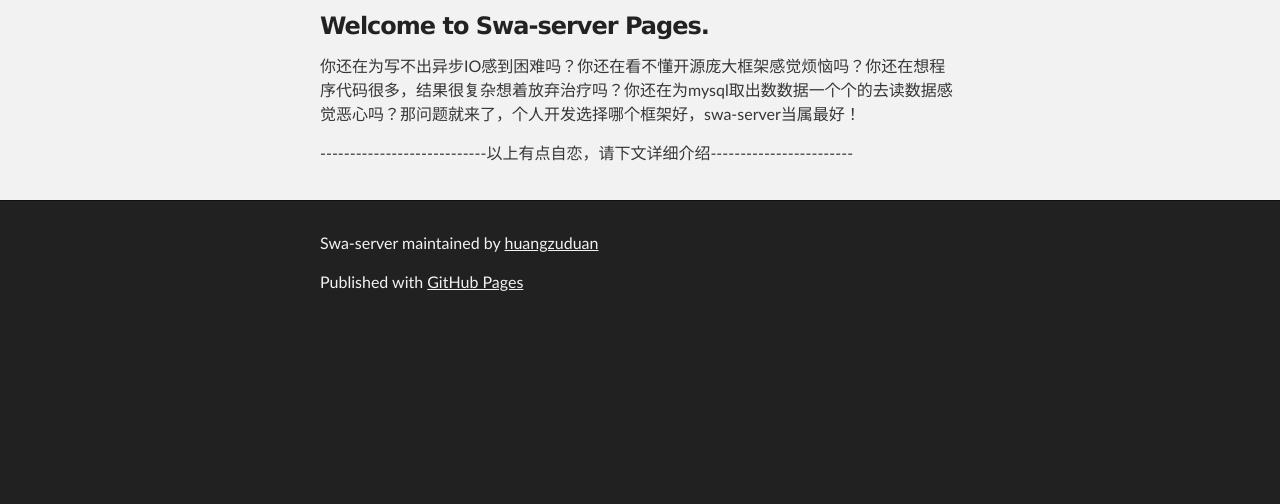
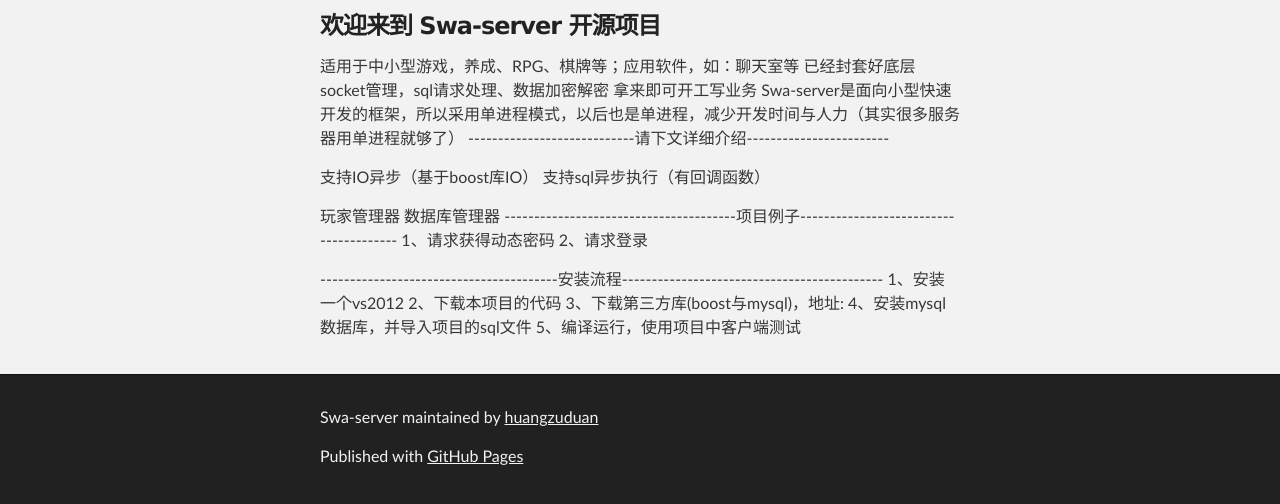
Before and after one commit to huangzuduan/SWA-Server, a plain HTML site: page index.html in a window 1280 px wide. Shown: the part 288-792 px from the top of the page. Drawn offline with Linux system fonts and the light colour scheme.

```diff
--- a/index.html
+++ b/index.html
@@ -32,11 +32,29 @@
     <div id="main_content_wrap" class="outer">
       <section id="main_content" class="inner">
         <h3>
-<a id="welcome-to-swa-server-pages" class="anchor" href="#welcome-to-swa-server-pages" aria-hidden="true"><span class="octicon octicon-link"></span></a>Welcome to Swa-server Pages.</h3>
+<a id="欢迎来到-swa-server-开源项目" class="anchor" href="#%E6%AC%A2%E8%BF%8E%E6%9D%A5%E5%88%B0-swa-server-%E5%BC%80%E6%BA%90%E9%A1%B9%E7%9B%AE" aria-hidden="true"><span class="octicon octicon-link"></span></a>欢迎来到 Swa-server 开源项目</h3>
 
-<p>你还在为写不出异步IO感到困难吗？你还在看不懂开源庞大框架感觉烦恼吗？你还在想程序代码很多，结果很复杂想着放弃治疗吗？你还在为mysql取出数数据一个个的去读数据感觉恶心吗？那问题就来了，个人开发选择哪个框架好，swa-server当属最好！</p>
+<p>适用于中小型游戏，养成、RPG、棋牌等；应用软件，如：聊天室等
+已经封套好底层socket管理，sql请求处理、数据加密解密
+拿来即可开工写业务
+Swa-server是面向小型快速开发的框架，所以采用单进程模式，以后也是单进程，减少开发时间与人力（其实很多服务器用单进程就够了）
+----------------------------请下文详细介绍------------------------</p>
 
-<p>----------------------------以上有点自恋，请下文详细介绍------------------------</p>
+<p>支持IO异步（基于boost库IO）
+支持sql异步执行（有回调函数）</p>
+
+<p>玩家管理器
+数据库管理器
+---------------------------------------项目例子---------------------------------------
+1、请求获得动态密码
+2、请求登录</p>
+
+<p>----------------------------------------安装流程--------------------------------------------
+1、安装一个vs2012
+2、下载本项目的代码
+3、下载第三方库(boost与mysql)，地址:
+4、安装mysql数据库，并导入项目的sql文件
+5、编译运行，使用项目中客户端测试</p>
       </section>
     </div>
 
--- a/params.json
+++ b/params.json
@@ -1 +1 @@
-{"name":"Swa-server","tagline":"简单高效Socket框架-可用于中小型游戏、应用开发（拿来即可使用）","body":"### Welcome to Swa-server Pages.\r\n你还在为写不出异步IO感到困难吗？你还在看不懂开源庞大框架感觉烦恼吗？你还在想程序代码很多，结果很复杂想着放弃治疗吗？你还在为mysql取出数数据一个个的去读数据感觉恶心吗？那问题就来了，个人开发选择哪个框架好，swa-server当属最好！\r\n\r\n----------------------------以上有点自恋，请下文详细介绍------------------------\r\n\r\n\r\n","google":"","note":"Don't delete this file! It's used internally to help with page regeneration."}
+{"name":"Swa-server","tagline":"简单高效Socket框架-可用于中小型游戏、应用开发（拿来即可使用）","body":"### 欢迎来到 Swa-server 开源项目\r\n\r\n适用于中小型游戏，养成、RPG、棋牌等；应用软件，如：聊天室等\r\n已经封套好底层socket管理，sql请求处理、数据加密解密\r\n拿来即可开工写业务\r\nSwa-server是面向小型快速开发的框架，所以采用单进程模式，以后也是单进程，减少开发时间与人力（其实很多服务器用单进程就够了）\r\n----------------------------请下文详细介绍------------------------\r\n\r\n支持IO异步（基于boost库IO）\r\n支持sql异步执行（有回调函数）\r\n\r\n玩家管理器\r\n数据库管理器\r\n---------------------------------------项目例子---------------------------------------\r\n1、请求获得动态密码\r\n2、请求登录\r\n\r\n----------------------------------------安装流程--------------------------------------------\r\n1、安装一个vs2012\r\n2、下载本项目的代码\r\n3、下载第三方库(boost与mysql)，地址:\r\n4、安装mysql数据库，并导入项目的sql文件\r\n5、编译运行，使用项目中客户端测试\r\n\r\n\r\n","google":"","note":"Don't delete this file! It's used internally to help with page regeneration."}
```
